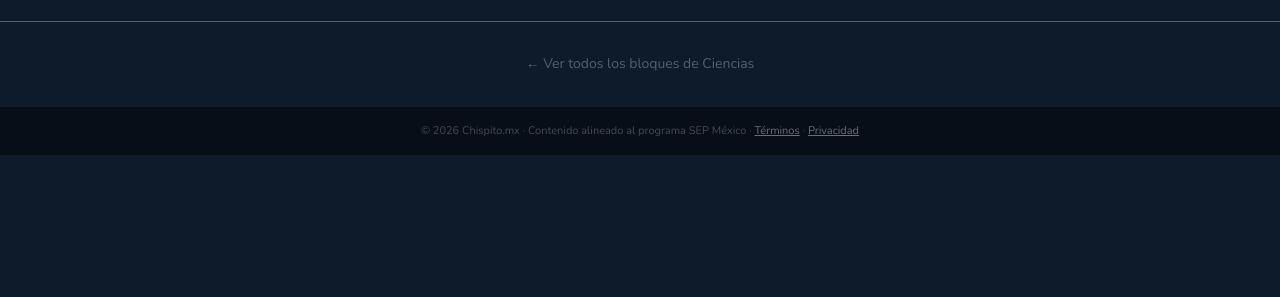
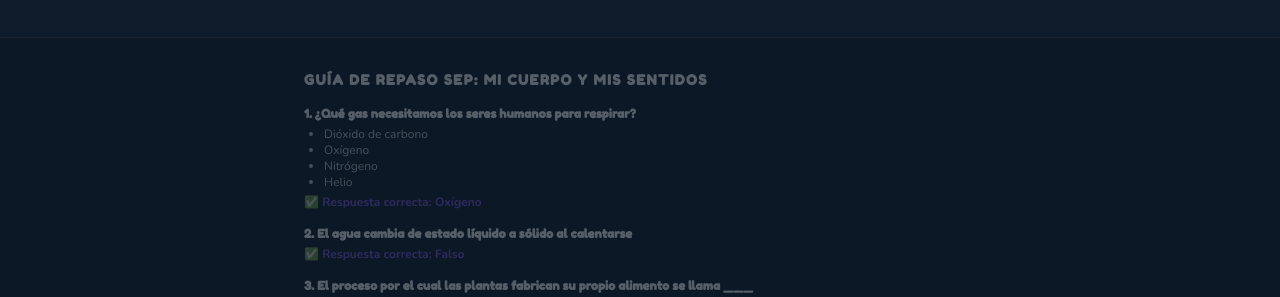
Before and after one commit to delbienestarlaboratorio-maker/chispito-primaria-baja, a Next.js app: page /primaria-1/ciencias/bloque-1 in a window 1280 px wide. Shown: the part 2498-2795 px from the top of the page. Before the commit the page ends 2653 px from the top, so only its background shows below. Built offline with nearby package versions, Linux system fonts and the light colour scheme; no server answers.

Commit message:
feat(seo): Inyectar Transcripcion SEO semantica al fondo de todas las paginas de bloques para indexar 60k ejercicios interactivos

```diff
--- a/src/app/[grado]/[materia]/[bloque]/page.tsx
+++ b/src/app/[grado]/[materia]/[bloque]/page.tsx
@@ -268,6 +268,32 @@ export default async function BloquePage({ params }: Props) {
                 </section>
             )}
 
+            {/* SEO Transcript (Invisible para niños, visible para Googlebot) */}
+            <section className="px-4 py-8 mt-4 border-t" style={{ borderColor: 'rgba(255,255,255,0.05)', background: esKinder ? 'rgba(255,255,255,0.3)' : 'rgba(0,0,0,0.1)' }}>
+                <div className="max-w-2xl mx-auto opacity-30 hover:opacity-100 transition-opacity">
+                    <h2 className="text-sm font-bold uppercase tracking-widest mb-4" style={{ color: esKinder ? '#333' : 'white' }}>
+                        Guía de Repaso SEP: {datos.nombre}
+                    </h2>
+                    <div className="space-y-4">
+                        {todosEjercicios.map((ej: any, idx: number) => (
+                            <div key={ej.id || idx} className="text-xs" style={{ color: esKinder ? '#555' : 'white' }}>
+                                <h3 className="font-semibold mb-1">{idx + 1}. {typeof ej.pregunta === 'string' ? ej.pregunta.replace(/(___|\?\?\?)/g, '___') : typeof ej.pregunta === 'function' ? 'Pregunta interactiva' : ej.pregunta}</h3>
+                                {ej.opciones && (
+                                    <ul className="list-disc pl-5 mb-1 opacity-80">
+                                        {ej.opciones.map((op: string, oIdx: number) => (
+                                            <li key={oIdx}>{op}</li>
+                                        ))}
+                                    </ul>
+                                )}
+                                <p className="opacity-90 font-bold" style={{ color: materiaInfo.color }}>
+                                    ✅ Respuesta correcta: {String(ej.respuestaCorrecta) === 'true' ? 'Verdadero' : String(ej.respuestaCorrecta) === 'false' ? 'Falso' : String(ej.respuestaCorrecta)}
+                                </p>
+                            </div>
+                        ))}
+                    </div>
+                </div>
+            </section>
+
             {/* Footer */}
             <footer className="py-8 text-center text-white/30 text-sm border-t border-white/06">
                 <Link href={`/${grado}/${materia}`} className="hover:text-white transition-colors">
```
